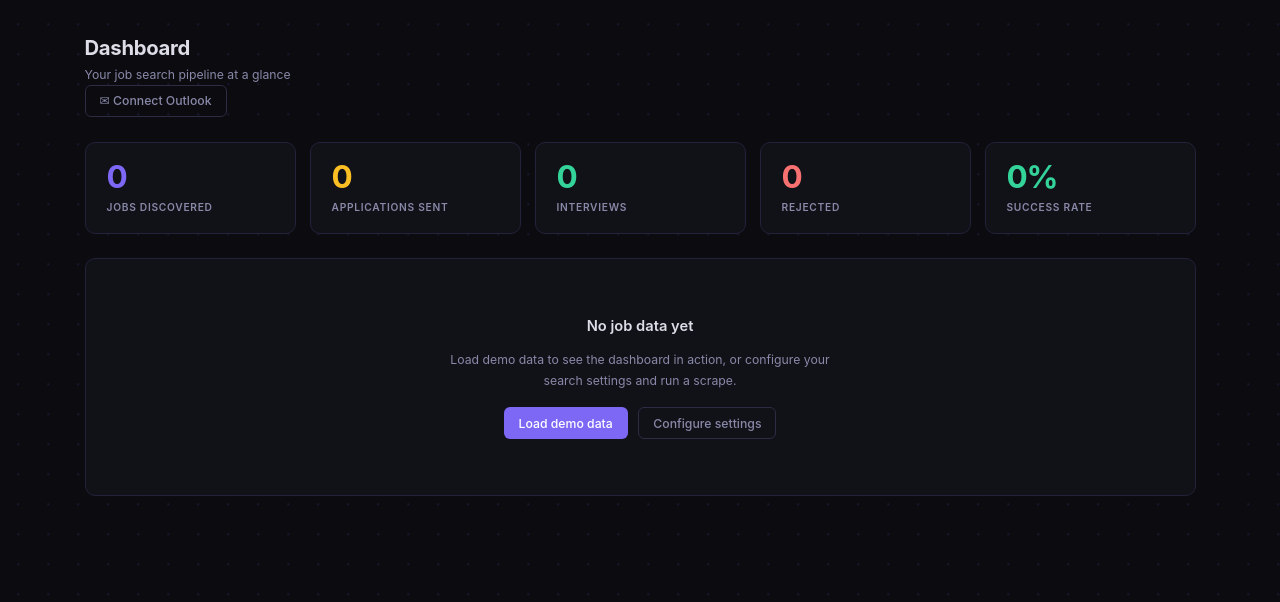
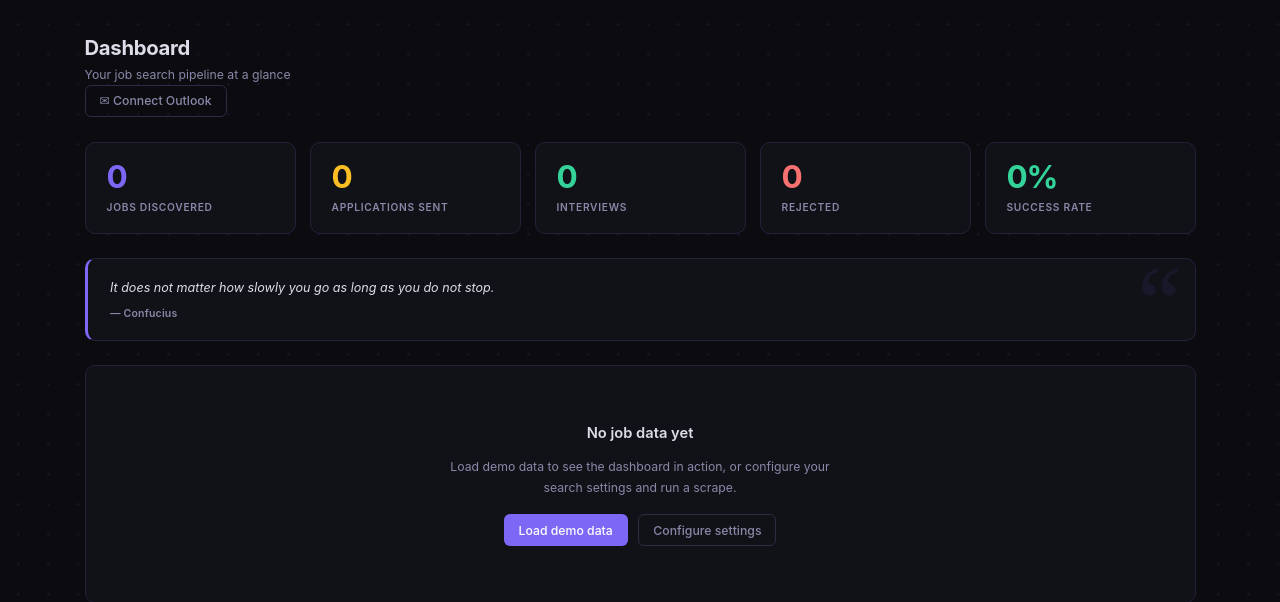
Before and after one commit to vibhastallapalli/Job-Bot, a Flask app: page / in a window 1280 px wide. Shown: the part 54-656 px from the top of the page. Run offline with Flask 3, Linux system fonts and the light colour scheme; data that the repository does not hold is empty.

Commit message:
Add rotating motivational quote card below stat cards on dashboard
A hardcoded array of 20 career and grind quotes is stored in js_main.js.
On each page load a synchronous IIFE picks a random entry and writes the
text and author into the pre-rendered card elements before the browser
paints, so there is no flash of empty content. The card uses a 3px left
accent border, an oversized decorative quote mark as a faint CSS
pseudo-element, italic body text, and a small attributed byline.

```diff
--- a/web/static/css/css_style.css
+++ b/web/static/css/css_style.css
@@ -1365,6 +1365,50 @@ body:has(.shortcut-bar) #back-to-top { bottom: calc(2.25rem + 1rem); }
   color: var(--text-2);
 }
 
+/* ─── Motivational quote card ────────────────────────────────────────────── */
+.quote-card {
+  position: relative;
+  background: var(--surface);
+  border: 1px solid var(--border);
+  border-left: 3px solid var(--accent);
+  border-radius: var(--r);
+  padding: 1.25rem 4rem 1.25rem 1.6rem;
+  margin-bottom: 1.75rem;
+  overflow: hidden;
+  min-height: 4rem;
+}
+
+.quote-card::after {
+  content: '\201C';
+  position: absolute;
+  top: -.6rem;
+  right: 1rem;
+  font-size: 7rem;
+  line-height: 1;
+  color: var(--accent);
+  opacity: .08;
+  font-family: Georgia, 'Times New Roman', serif;
+  pointer-events: none;
+  user-select: none;
+}
+
+.quote-card__text {
+  font-size: .9rem;
+  color: var(--text);
+  line-height: 1.7;
+  font-style: italic;
+  margin: 0 0 .55rem;
+}
+
+.quote-card__author {
+  display: block;
+  font-size: .75rem;
+  font-weight: 600;
+  color: var(--text-2);
+  font-style: normal;
+  letter-spacing: .02em;
+}
+
 /* ─── Job status timeline ────────────────────────────────────────────────── */
 .timeline-wrap {
   padding: 1.6rem 2rem 1.4rem;
--- a/web/static/js/js_main.js
+++ b/web/static/js/js_main.js
@@ -628,3 +628,37 @@
   update();
   setInterval(update, 30000);
 })();
+
+// ── Dashboard motivational quote ──────────────────────────────────────────
+(function () {
+  var textEl   = document.getElementById('quote-text');
+  var authorEl = document.getElementById('quote-author');
+  if (!textEl || !authorEl) return;
+
+  var quotes = [
+    { text: "The only way to do great work is to love what you do.", author: "Steve Jobs" },
+    { text: "Success is not final, failure is not fatal: it is the courage to continue that counts.", author: "Winston Churchill" },
+    { text: "Don't watch the clock; do what it does. Keep going.", author: "Sam Levenson" },
+    { text: "Hard work beats talent when talent doesn't work hard.", author: "Tim Notke" },
+    { text: "Opportunities don't happen. You create them.", author: "Chris Grosser" },
+    { text: "The secret of getting ahead is getting started.", author: "Mark Twain" },
+    { text: "It does not matter how slowly you go as long as you do not stop.", author: "Confucius" },
+    { text: "You miss 100% of the shots you don't take.", author: "Wayne Gretzky" },
+    { text: "The best time to plant a tree was 20 years ago. The second best time is now.", author: "Chinese Proverb" },
+    { text: "Whether you think you can or you think you can't, you're right.", author: "Henry Ford" },
+    { text: "The only place where success comes before work is in the dictionary.", author: "Vidal Sassoon" },
+    { text: "Great things are not done by impulse, but by a series of small things brought together.", author: "Vincent Van Gogh" },
+    { text: "I never dreamed about success. I worked for it.", author: "Estée Lauder" },
+    { text: "Chase the vision, not the money; the money will end up following you.", author: "Tony Hsieh" },
+    { text: "Don't be afraid to give up the good to go for the great.", author: "John D. Rockefeller" },
+    { text: "The difference between ordinary and extraordinary is that little extra.", author: "Jimmy Johnson" },
+    { text: "Perseverance is not a long race; it is many short races one after another.", author: "Walter Elliot" },
+    { text: "The way to get started is to quit talking and begin doing.", author: "Walt Disney" },
+    { text: "You don't have to be great to start, but you have to start to be great.", author: "Zig Ziglar" },
+    { text: "Your work is going to fill a large part of your life. The only way to be truly satisfied is to do what you believe is great work.", author: "Steve Jobs" },
+  ];
+
+  var q = quotes[Math.floor(Math.random() * quotes.length)];
+  textEl.textContent   = q.text;
+  authorEl.textContent = '— ' + q.author;
+})();
--- a/web/templates/templates_index.html
+++ b/web/templates/templates_index.html
@@ -48,6 +48,11 @@
     <div class="stat-card__value stat-card__value--green" data-count="{{ stats.success_rate }}">{{ stats.success_rate }}%</div>
     <div class="stat-card__label">Success rate</div>
   </div>
+</div>
+
+<div class="quote-card" id="quote-card">
+  <blockquote class="quote-card__text" id="quote-text"></blockquote>
+  <cite class="quote-card__author" id="quote-author"></cite>
 </div>
 
 {% if stats.total == 0 %}
```
